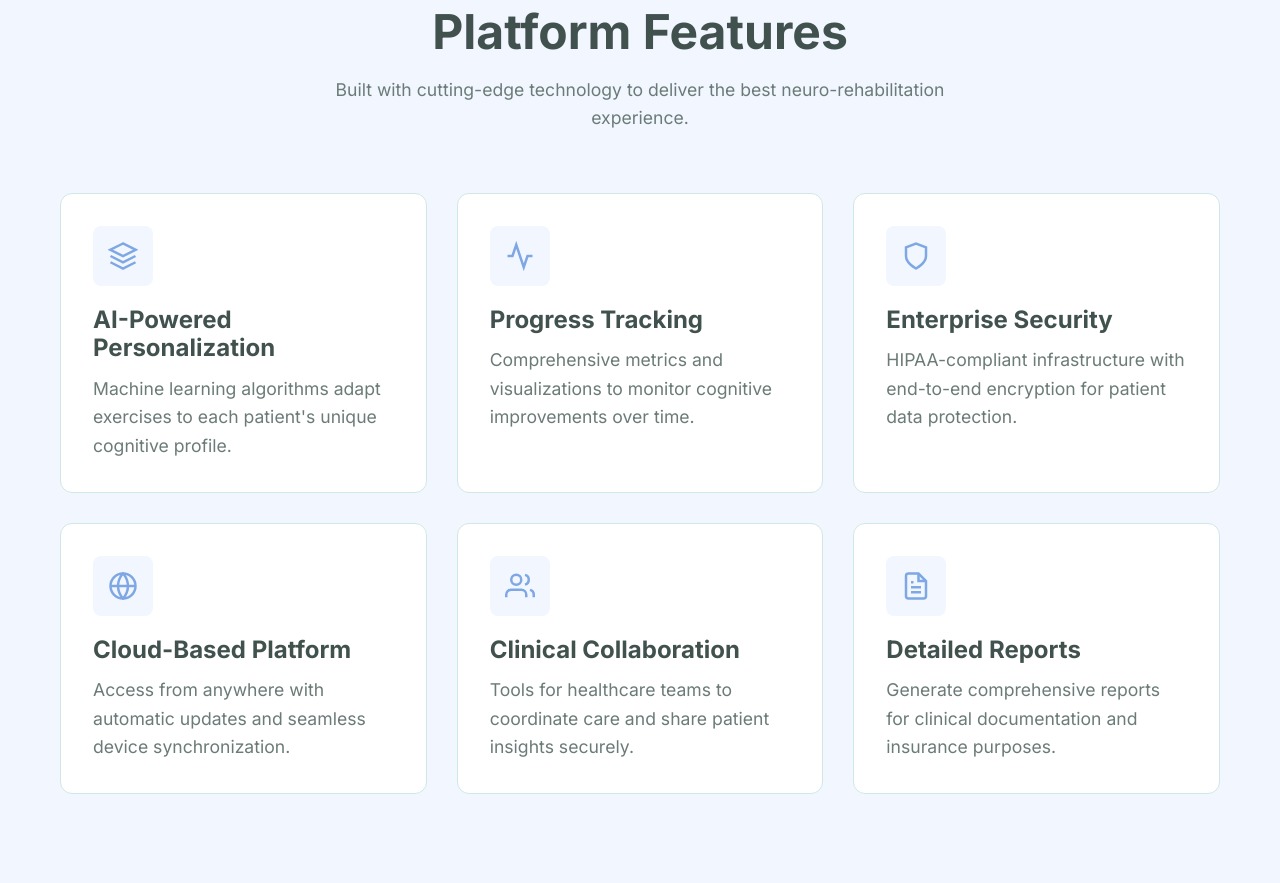
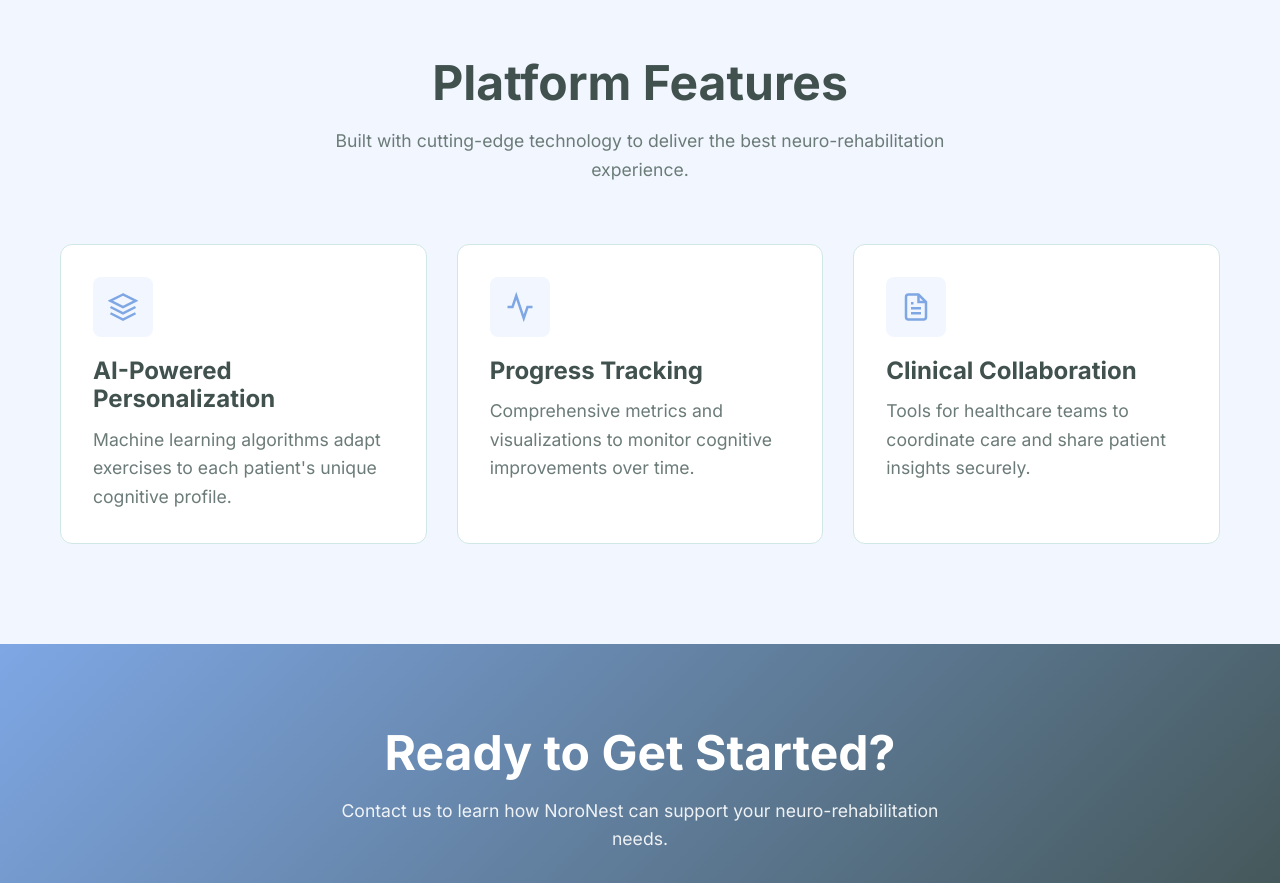
Before and after one commit to NoronestOrganization/noronest_web_static, a website: page products/index.html in a window 1280 px wide. Shown: the part 1897-2780 px from the top of the page. Drawn offline with Linux system fonts and the light colour scheme.

Commit message:
refactor: Product descriptions and tags changed

```diff
--- a/products/index.html
+++ b/products/index.html
@@ -84,6 +84,8 @@
               <span data-i18n="feature_attention">Attention Exercises</span>
               <span data-i18n="feature_executive">Executive Function</span>
               <span data-i18n="feature_adaptive">Adaptive Difficulty</span>
+              <span data-i18n="feature_emotional">Emotional State</span>
+
             </div>
             <span class="btn btn-secondary" data-i18n="service_explore">Explore Games →</span>
           </div>
@@ -181,41 +183,6 @@
           <p data-i18n="platform_tracking_desc">Comprehensive metrics and visualizations to monitor cognitive improvements over time.</p>
         </div>
 
-        <div class="feature-card reveal delay-3">
-          <div class="feature-icon">
-            <svg viewBox="0 0 24 24" fill="none" stroke="currentColor" stroke-width="2">
-              <path d="M12 22s8-4 8-10V5l-8-3-8 3v7c0 6 8 10 8 10z"></path>
-            </svg>
-          </div>
-          <h4 data-i18n="platform_security">Enterprise Security</h4>
-          <p data-i18n="platform_security_desc">HIPAA-compliant infrastructure with end-to-end encryption for patient data protection.</p>
-        </div>
-
-        <div class="feature-card reveal delay-4">
-          <div class="feature-icon">
-            <svg viewBox="0 0 24 24" fill="none" stroke="currentColor" stroke-width="2">
-              <circle cx="12" cy="12" r="10"></circle>
-              <line x1="2" y1="12" x2="22" y2="12"></line>
-              <path d="M12 2a15.3 15.3 0 0 1 4 10 15.3 15.3 0 0 1-4 10 15.3 15.3 0 0 1-4-10 15.3 15.3 0 0 1 4-10z"></path>
-            </svg>
-          </div>
-          <h4 data-i18n="platform_cloud">Cloud-Based Platform</h4>
-          <p data-i18n="platform_cloud_desc">Access from anywhere with automatic updates and seamless device synchronization.</p>
-        </div>
-
-        <div class="feature-card reveal delay-5">
-          <div class="feature-icon">
-            <svg viewBox="0 0 24 24" fill="none" stroke="currentColor" stroke-width="2">
-              <path d="M17 21v-2a4 4 0 0 0-4-4H5a4 4 0 0 0-4 4v2"></path>
-              <circle cx="9" cy="7" r="4"></circle>
-              <path d="M23 21v-2a4 4 0 0 0-3-3.87"></path>
-              <path d="M16 3.13a4 4 0 0 1 0 7.75"></path>
-            </svg>
-          </div>
-          <h4 data-i18n="platform_collaboration">Clinical Collaboration</h4>
-          <p data-i18n="platform_collaboration_desc">Tools for healthcare teams to coordinate care and share patient insights securely.</p>
-        </div>
-
         <div class="feature-card reveal delay-5">
           <div class="feature-icon">
             <svg viewBox="0 0 24 24" fill="none" stroke="currentColor" stroke-width="2">
@@ -226,8 +193,8 @@
               <polyline points="10 9 9 9 8 9"></polyline>
             </svg>
           </div>
-          <h4 data-i18n="platform_reports">Detailed Reports</h4>
-          <p data-i18n="platform_reports_desc">Generate comprehensive reports for clinical documentation and insurance purposes.</p>
+          <h4 data-i18n="platform_collaboration">Klinik İşbirliği</h4>
+          <p data-i18n="platform_collaboration_desc">Sağlık ekiplerinin hasta bakımını koordine etmesi ve verileri güvenle paylaşması için ortak araçlar geliştiriyoruz.</p>
         </div>
       </div>
     </div>
```
